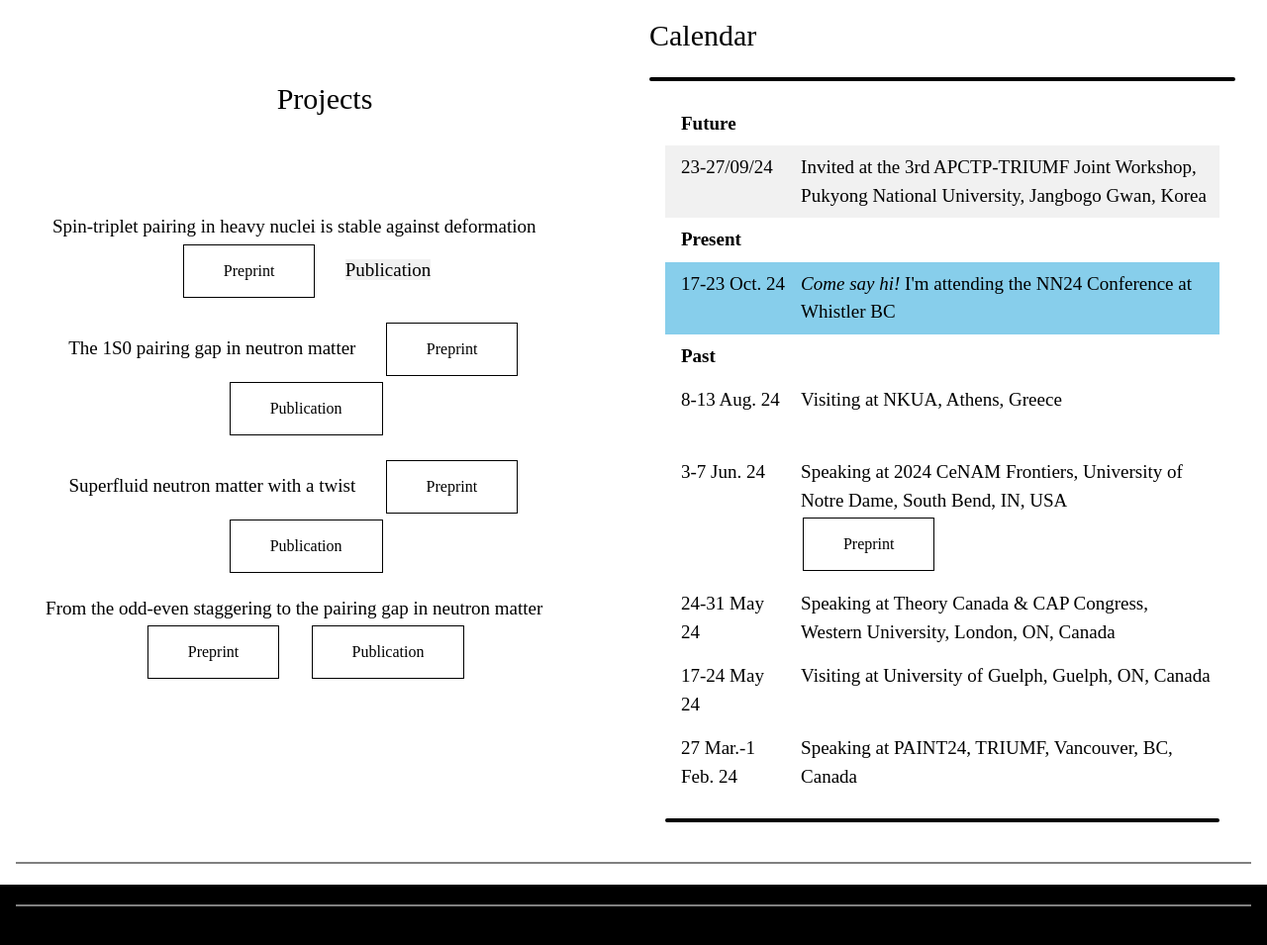
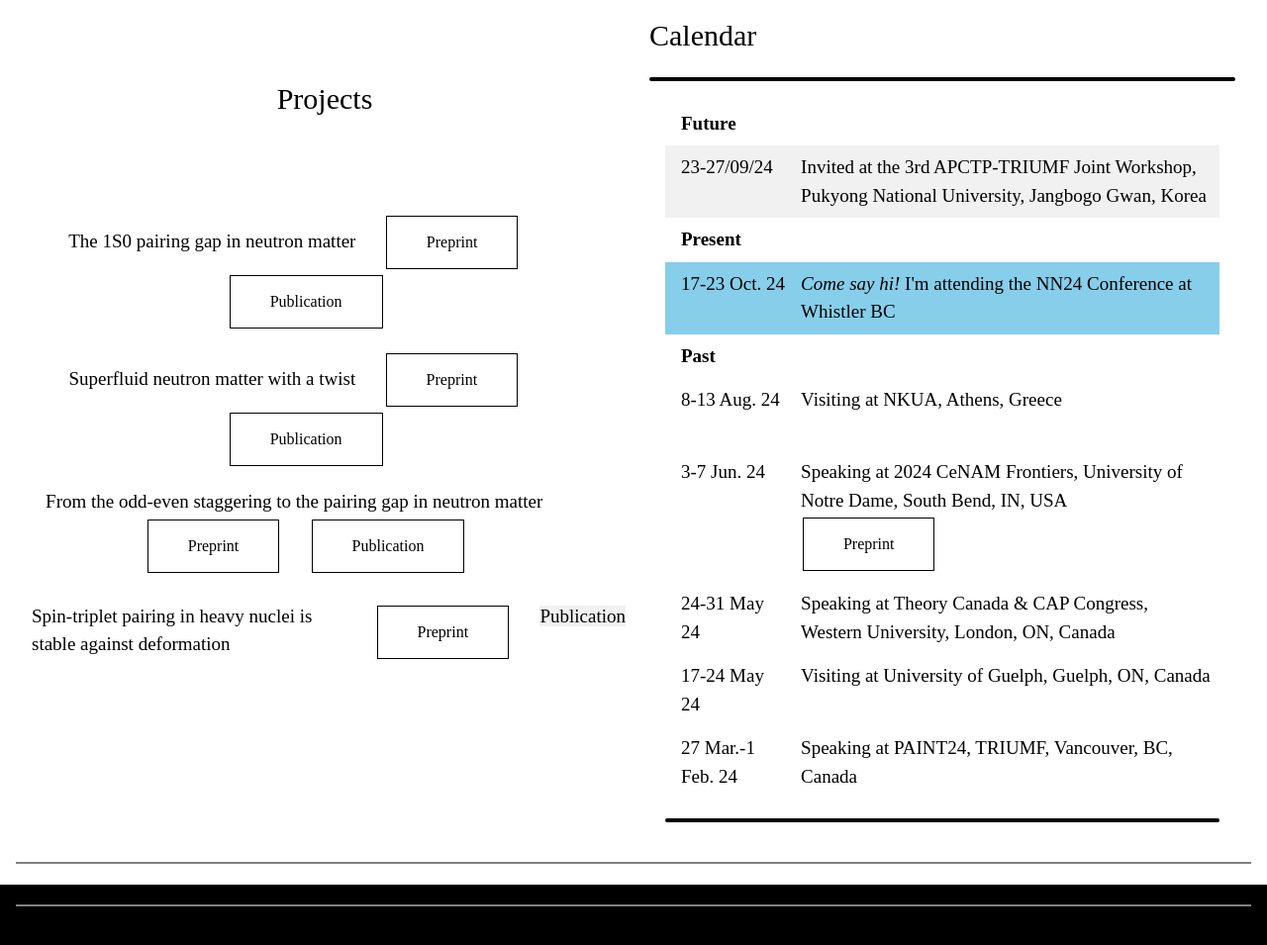
Before and after one commit to gpalkano/gpalkano.github.io, a plain HTML site: page index.html in a window 1280 px wide. Shown: the part 1045-2000 px from the top of the page at 99% size. Drawn offline with nearby package versions, Linux system fonts and the light colour scheme.

Commit message:
Update index.html

```diff
--- a/index.html
+++ b/index.html
@@ -98,7 +98,7 @@ hr.newHR2 {
     </div>
 	  <table class="w3-table">
 	  <tr>
-      <p>Spin-triplet pairing in heavy nuclei is stable against deformation &emsp; <a href="https://arxiv.org/abs/2402.13313" class="button button1">Preprint</a> &emsp; <a class="w3-light-grey">Publication</a> </p>
+      <td>Spin-triplet pairing in heavy nuclei is stable against deformation &emsp; </td> <td><a href="https://arxiv.org/abs/2402.13313" class="button button1">Preprint</a> &emsp;</td> <td><a class="w3-light-grey">Publication</a> </td>
 	<!--<a href="https://gpalkano.github.io/pairing_discussions.html" class="button button1">Full discussion</a>-->
     </tr>
     <tr>
```
